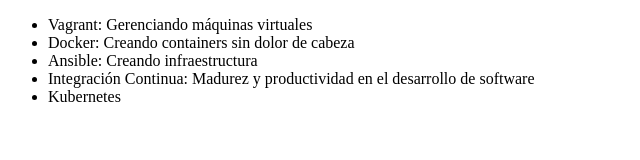
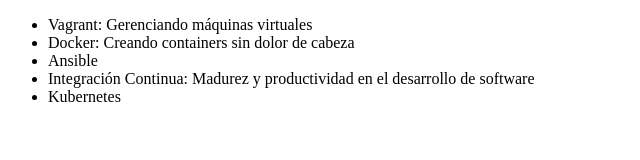
Before and after one commit to Puricheli/Prueba-Git, a plain HTML site: page index.html in a window 1280 px wide. Shown: the whole page, without its empty margins (0-640 px from the left). Drawn offline with Linux system fonts and the light colour scheme.

Commit message:
Revert "Modificando linea 11 - Ansible: Creando infraestructura"
This reverts commit 15da4d96703670d29585158acdf920c60cc7e85e.

```diff
--- a/index.html
+++ b/index.html
@@ -8,7 +8,7 @@
         <ul>
             <li>Vagrant: Gerenciando máquinas virtuales</li>
             <li>Docker: Creando containers sin dolor de cabeza</li>
-            <li>Ansible: Creando infraestructura</li>
+            <li>Ansible</li>
             <li>Integración Continua: Madurez y productividad en el desarrollo de software</li>
             <li>Kubernetes</li>
         </ul>
```
